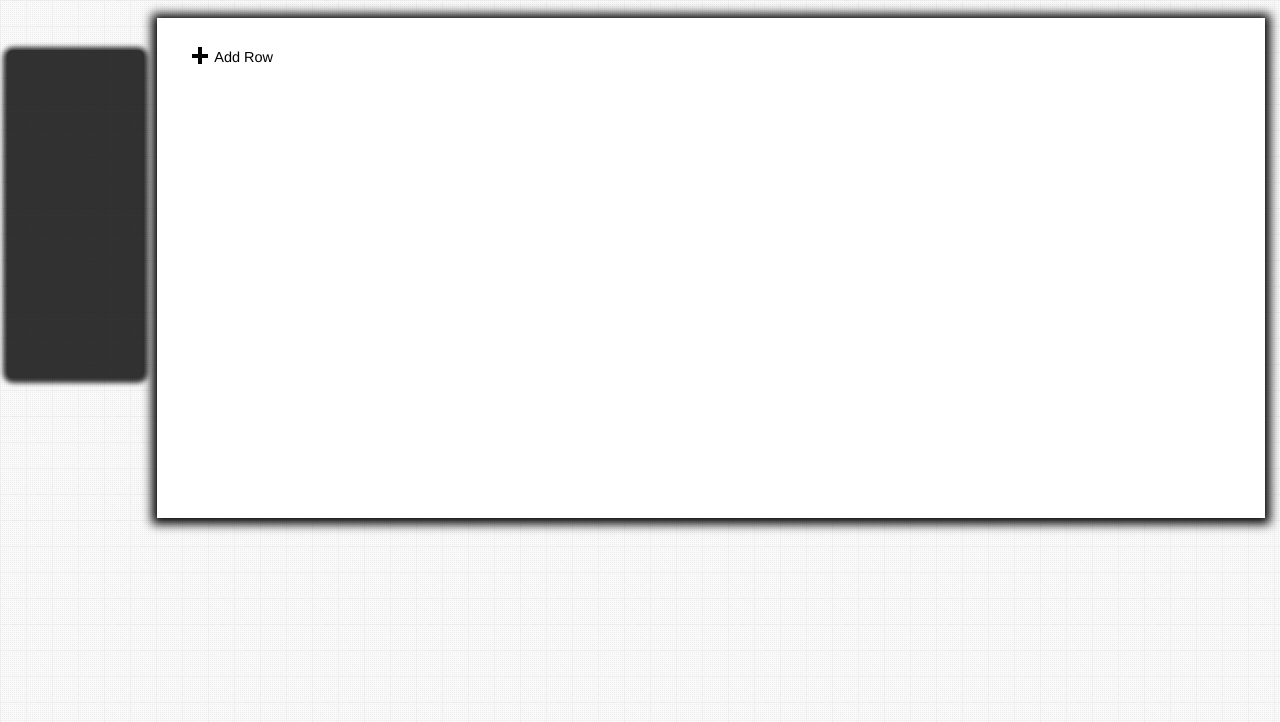
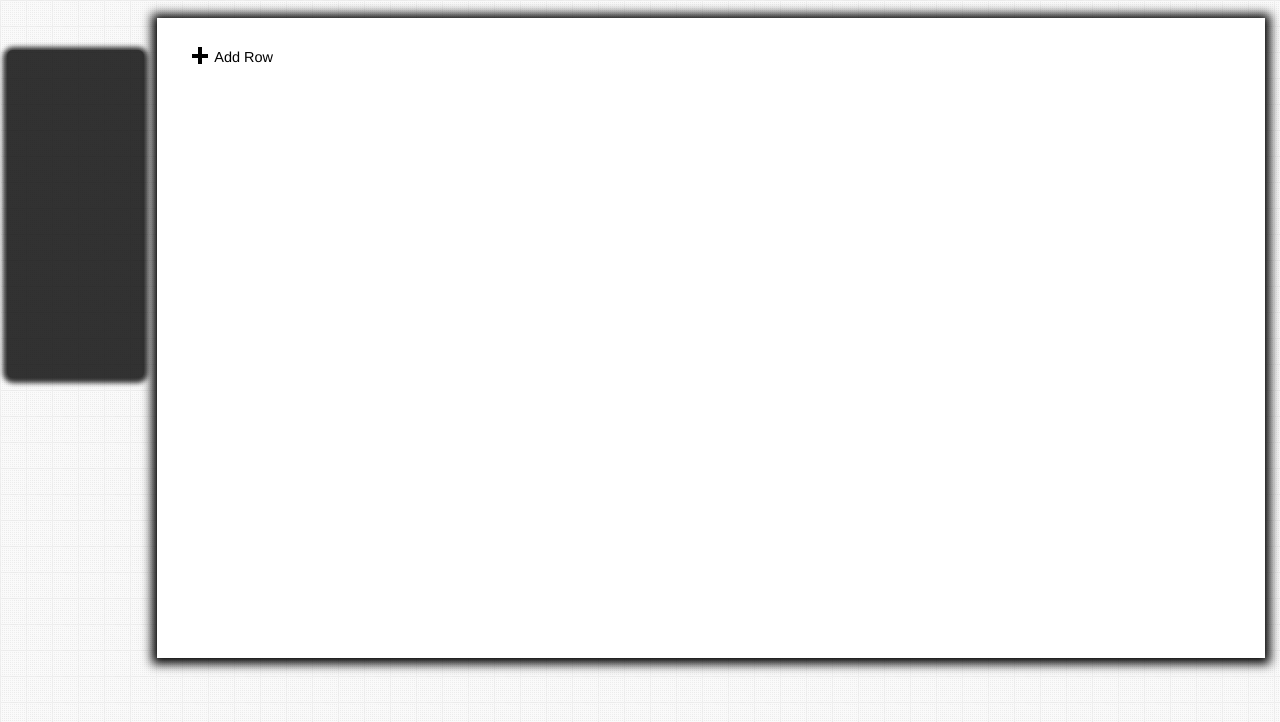
Before and after one commit to kanakiyajay/jQuerin-grid-builder, a plain HTML site: page builderfull.html in a window 1280 px wide. Shown: the part 78-800 px from the top of the page. Drawn offline with Linux system fonts and the light colour scheme.

Commit message:
Simple Changes1

```diff
--- a/builder/builder.css
+++ b/builder/builder.css
@@ -37,7 +37,7 @@ li:first-child .banner{padding-top: 5%;color: white;}
   box-shadow: 0px 1px 5px 4px #000000;
 }
 #toolbox>b{color: white;width: 100%;font-weight:normal;font-size: 1.3em;padding-bottom:10px;display: block;text-align: center;}
-#dynamicwrapper{width:86.5%;margin-left: 12.3%;background-color: white;min-height: 500px;height: auto;
+#dynamicwrapper{width:86.5%;margin-left: 12.3%;background-color: white;min-height: 80%;height: auto;
   -moz-box-shadow: 0px 1px 10px 5px #000000;
   -webkit-box-shadow: 0px 1px 10px 5px #000000;
   -o-box-shadow: 0px 1px 10px 5px #000000;
```
Also changed, not shown: builderfull.html (+0 -13 lines), builder/cross.png, builder/grid.jpg, builder/left.png, builder/modalclose.png.
